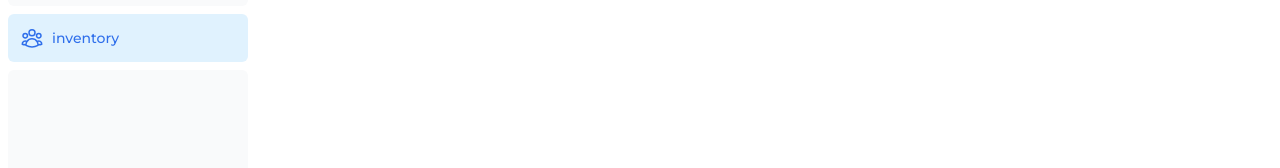
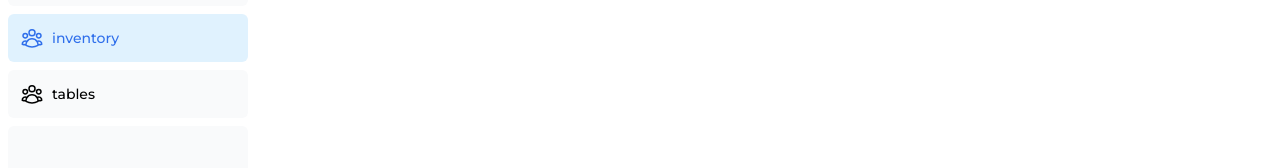
Before and after one commit to mealMapOficcial/frontEndReact, a Next.js app in the folder nextjs-dashboard/: page /dashboard/inventory in a window 1280 px wide. Shown: the part 394-562 px from the top of the page. Built offline with nearby package versions, Linux system fonts and the light colour scheme; a web font is replaced by a local one.

Commit message:
add route to the page of tables

```diff
--- a/nextjs-dashboard/app/ui/dashboard/nav-links.tsx
+++ b/nextjs-dashboard/app/ui/dashboard/nav-links.tsx
@@ -19,7 +19,8 @@ const links = [
   },
   { name: 'Customers', href: '/dashboard/customers', icon: UserGroupIcon },
   { name: 'menu', href: '/dashboard/menu', icon: UserGroupIcon },
-  { name: 'inventory', href: '/dashboard/inventory', icon: UserGroupIcon}
+  { name: 'inventory', href: '/dashboard/inventory', icon: UserGroupIcon},
+  { name: 'tables', href: '/dashboard/tables', icon: UserGroupIcon}
 ];
 
 export default function NavLinks() {
```
